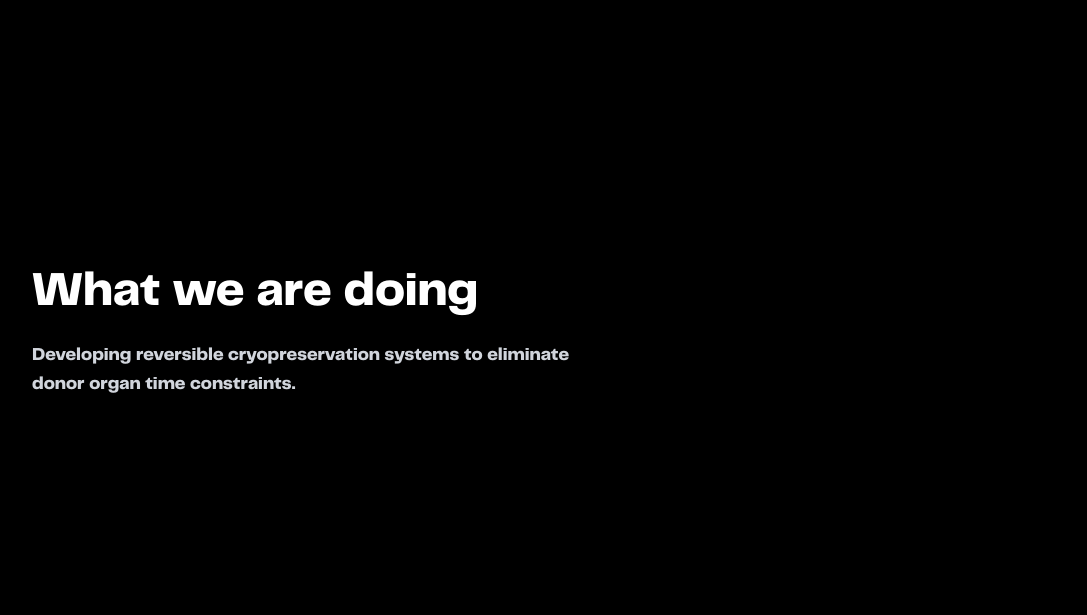
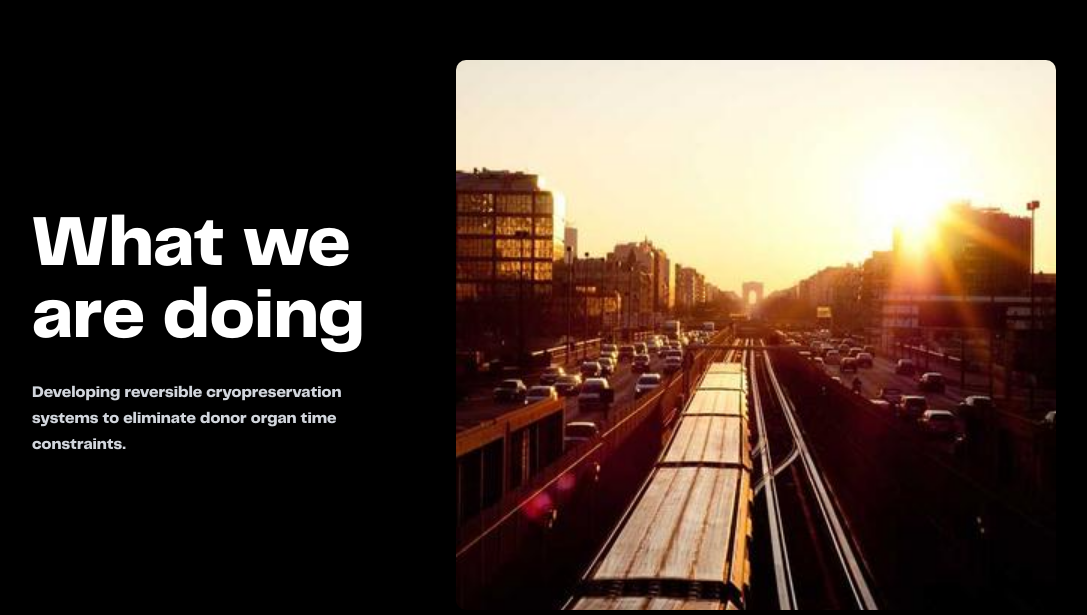
Before and after one commit to Neutron-fest/Neutron-organization, a Next.js app: page / in a window 1280 px wide. Shown: the part 2465-3080 px from the top of the page, without its empty margins (96-1183 px from the left). Built offline with nearby package versions, Linux system fonts and the light colour scheme.

Commit message:
about section update

```diff
--- a/src/app/components/about.jsx
+++ b/src/app/components/about.jsx
@@ -6,130 +6,163 @@ import { ScrollTrigger } from "gsap/ScrollTrigger";
 gsap.registerPlugin(ScrollTrigger);
 
 export default function About() {
-  const sectionRef = useRef(null);
-  const trackRef = useRef(null);
-  const pathRef = useRef(null);
+  const containerRef = useRef(null);
+  const section1Ref = useRef(null);
+  const section2ContainerRef = useRef(null);
+  const section2Ref = useRef(null);
 
   useEffect(() => {
-    const section = sectionRef.current;
-    const track = trackRef.current;
-    const path = pathRef.current;
+    const container = containerRef.current;
+    const section1 = section1Ref.current;
+    const section2Container = section2ContainerRef.current;
+    const section2 = section2Ref.current;
 
-    const panels = track.querySelectorAll(".panel");
-    const totalWidth = panels.length * window.innerWidth;
-    const pathLength = path.getTotalLength();
+    const textContents = document.querySelectorAll(".panel-text");
+    const images = document.querySelectorAll(".panel-image");
 
-    gsap.set(path, {
-      strokeDasharray: pathLength,
-      strokeDashoffset: pathLength,
+    // Set initial state for text animations (only 2nd and 4th panels)
+    gsap.set([textContents[1], textContents[3]], {
+      y: 50,
+      opacity: 0,
     });
 
-    const tl = gsap.timeline({
+    // Set 1st and 3rd panels visible from start
+    gsap.set([textContents[0], textContents[2]], {
+      y: 0,
+      opacity: 1,
+    });
+
+    // First horizontal scroll (2 panels)
+    const tl1 = gsap.timeline({
       scrollTrigger: {
-        trigger: section,
+        trigger: container,
         start: "top top",
-        end: `+=${totalWidth}`,
-        scrub: 0.3,
+        end: `+=${window.innerWidth * 2}`,
+        scrub: true,
         pin: true,
         anticipatePin: 1,
       },
     });
 
-    tl.to(
-      track,
-      {
-        x: -(totalWidth - window.innerWidth),
+    tl1.to(section1, {
+      x: -window.innerWidth,
       ease: "none",
+    }, 0);
+
+    // Scale up and move first image down
+    if (images[0]) {
+      tl1.to(images[0], {
+        scale: 1.2,
+        y: 100,
+        ease: "none",
+      }, 0);
+    }
+
+    // Animate second panel text
+    tl1.to(textContents[1], {
+      y: 0,
+      opacity: 1,
+      ease: "power2.out",
+    }, 0.3);
+
+    // Second horizontal scroll (2 panels)
+    const tl2 = gsap.timeline({
+      scrollTrigger: {
+        trigger: section2Container,
+        start: "top top",
+        end: `+=${window.innerWidth * 2}`,
+        scrub: true,
+        pin: true,
+        anticipatePin: 1,
       },
-      0,
-    );
+    });
 
-    tl.to(
-      path,
-      {
-        strokeDashoffset: 0,
+    tl2.to(section2, {
+      x: -window.innerWidth,
       ease: "none",
-      },
-      0,
-    );
+    }, 0);
+
+    // Scale up and move third image down
+    if (images[2]) {
+      tl2.to(images[2], {
+        scale: 1.2,
+        y: 100,
+        ease: "none",
+      }, 0);
+    }
+
+    // Animate fourth panel text
+    tl2.to(textContents[3], {
+      y: 0,
+      opacity: 1,
+      ease: "power2.out",
+    }, 0.3);
 
     return () => ScrollTrigger.killAll();
   }, []);
 
   return (
+    <>
+      {/* First Horizontal Section */}
       <section
-      ref={sectionRef}
+        ref={containerRef}
         id="about"
         className="relative h-screen w-full overflow-hidden bg-black text-white"
       >
         <div
-        ref={trackRef}
+          ref={section1Ref}
           className="relative flex h-full"
-        style={{ width: "400vw" }}
+          style={{ width: "200vw"}}
+
         >
-        {/* TIMELINE */}
-        <svg
-          className="absolute top-1/2 left-0 -translate-y-1/2 pointer-events-none"
-          width="400vw"
-          height="400"
-          viewBox="0 0 4000 400"
-          fill="none"
-        >
-          <path
-            ref={pathRef}
-            d="
-              M -50 100
-              L 500 100
-              C 600 100 650 120 700 160
-              C 750 200 780 260 750 300
-              C 720 340 650 350 600 320
-              C 550 290 530 240 560 200
-              C 590 160 650 150 700 180
-              L 750 220
-              L 850 300
-              L 1000 320
-              L 2000 320
-              L 3000 320
-              L 4100 320
-            "
-            stroke="white"
-            strokeWidth="2"
-            fill="none"
-            strokeLinecap="round"
-            strokeLinejoin="round"
-          />
-        </svg>
-
-        {/* PANELS */}
-        <Panel title="What we are doing">
+          <Panel title="What we are doing" image="/Dummy.jpg">
             Developing reversible cryopreservation systems to eliminate donor
             organ time constraints.
           </Panel>
-
-        <Panel title="Why it matters now">
+          <Panel title="Why it matters now" image="/Dummy.jpg">
             Nearly one million people die annually due to organ shortages.
             Logistics — not science — is the bottleneck.
           </Panel>
+        </div>
+      </section>
 
-        <Panel title="The problem today">
+      {/* Second Horizontal Section */}
+      <section
+        ref={section2ContainerRef}
+        className="relative h-screen w-full overflow-hidden bg-black text-white"
+      >
+        <div ref={section2Ref} className="relative flex h-full" style={{ width: "200vw" }}>
+          <Panel title="The problem today" image="/Dummy.jpg">
             Hearts and lungs survive only hours. Every delay costs lives.
           </Panel>
 
-        <Panel title="Our approach">
+          <Panel title="Our approach" image="/Dummy.jpg">
             Cryopreservation turns time from a constraint into a tool.
           </Panel>
+
+
         </div>
       </section>
+    </>
   );
 }
 
-function Panel({ title, children }) {
+function Panel({ title, children, image }) {
   return (
-    <div className="panel relative w-screen h-full flex items-center">
-      <div className="ml-32 max-w-xl">
-        <h2 className="text-5xl font-bold mb-6">{title}</h2>
-        <p className="text-lg text-gray-300 leading-relaxed">{children}</p>
+    <div className="panel relative w-screen h-full flex items-center justify-between bg-black px-32 gap-16">
+      <div className="panel-text max-w-xl">
+        <h2 className="text-7xl font-bold mb-6">{title}</h2>
+        <p className="text-md text-gray-300 leading-relaxed">{children}</p>
       </div>
+      {image && (
+        <div className="relative w-[600px] h-[550px] flex-shrink-0 overflow-hidden rounded-lg">
+          <img
+            src={image}
+            alt={title}
+            className="panel-image w-full h-full object-cover"
+          />
+        </div>
+      )}
     </div>
   );
 }
--- a/src/app/globals.css
+++ b/src/app/globals.css
@@ -2,6 +2,10 @@
 
 @import "tailwindcss";
 @import "tw-animate-css";
+
+html {
+  scroll-behavior: smooth;
+}
 
 /* Greater Theory Font */
 @font-face {
```
Also changed, not shown: public/Dummy.jpg (added). Lines whose indentation alone changed are shown as unchanged.
